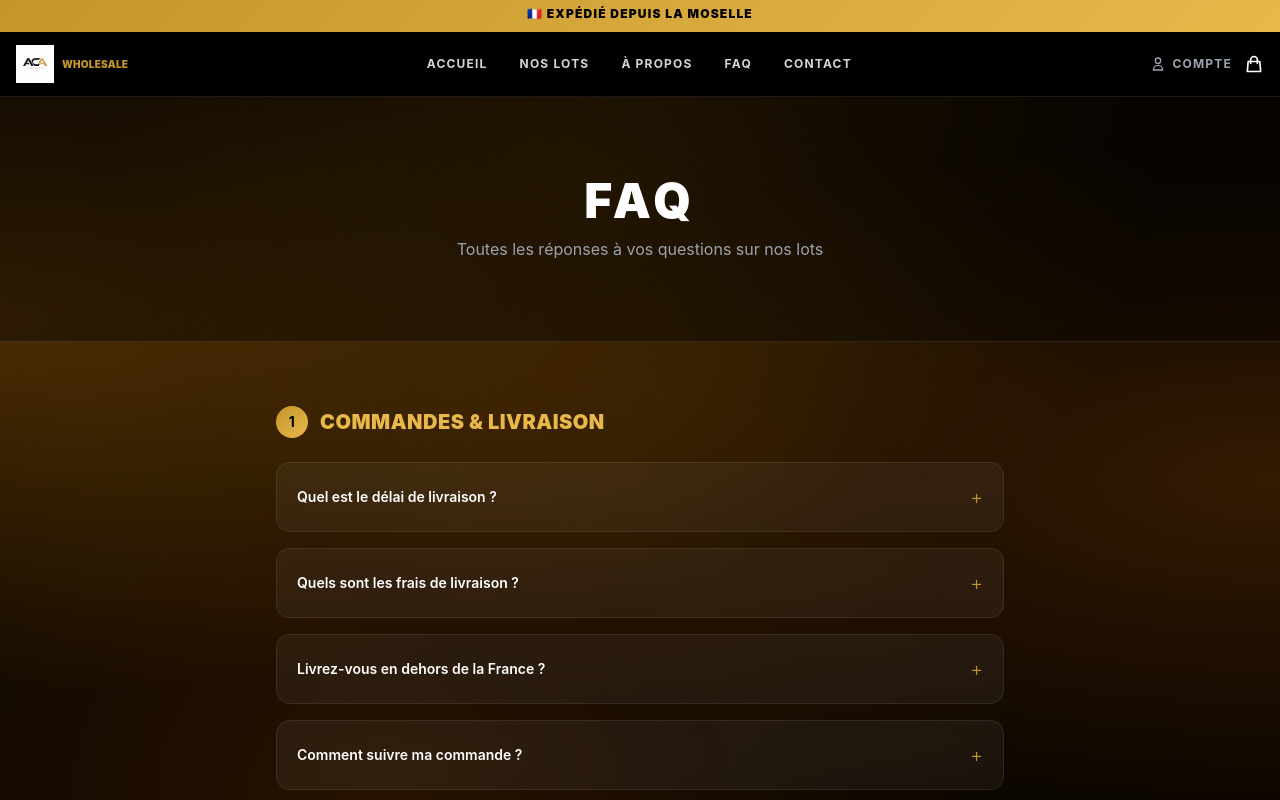
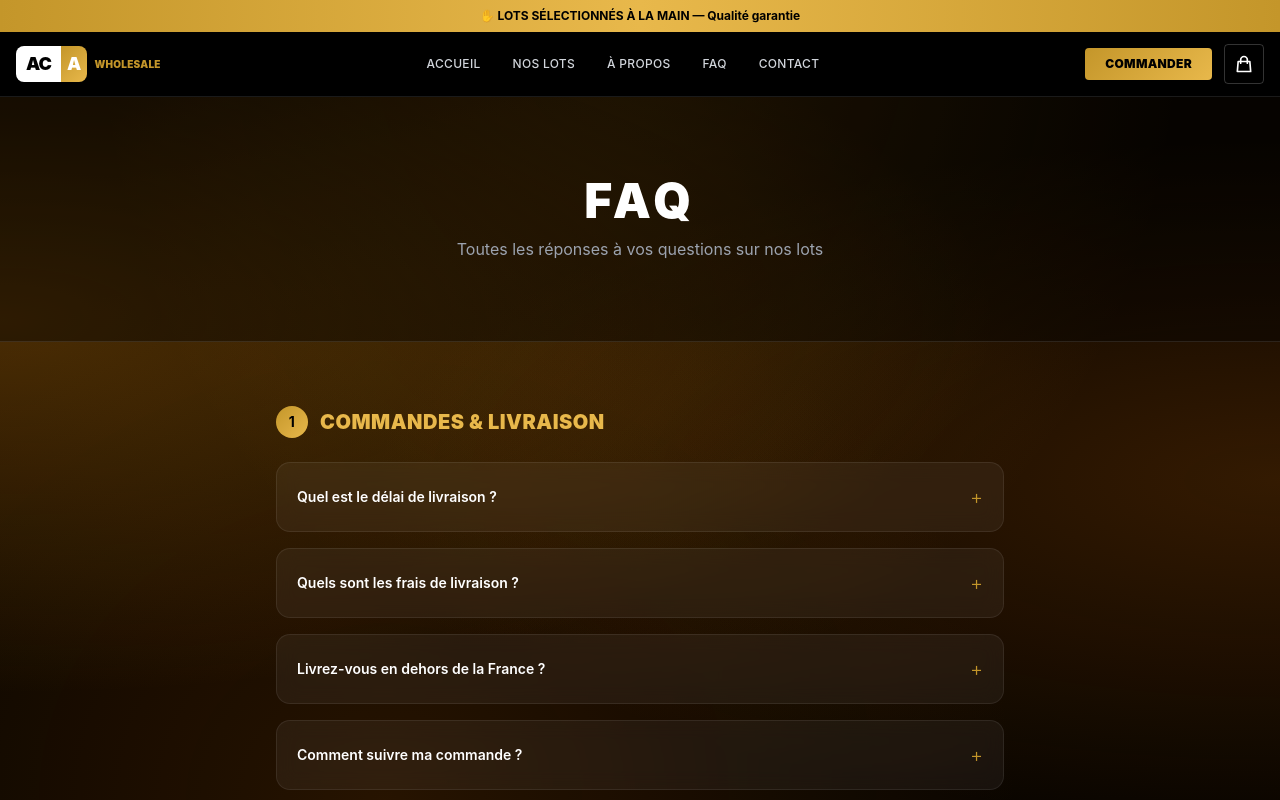
Before and after one commit to acawholesale/aca-wholesale, a Next.js app: page /faq in a window 1280 px wide. Shown: the top 800 px of the page. Built offline with nearby package versions, Linux system fonts and the light colour scheme.

Commit message:
Update Navbar.js

```diff
--- a/components/Navbar.js
+++ b/components/Navbar.js
@@ -1,71 +1,65 @@
 'use client'
 import { useState, useEffect } from 'react'
 import Link from 'next/link'
-import Image from 'next/image'
 import { useCart } from '../context/CartContext'
 
-const dropMessages = [
+const messages = [
+  { text: '🇫🇷 EXPÉDIÉ DEPUIS LA MOSELLE — Livraison 2-5 jours' },
+  { text: '✋ LOTS SÉLECTIONNÉS À LA MAIN — Qualité garantie' },
+  { text: '📦 EXPÉDITION RAPIDE — Commandez avant 14h' },
   { text: '🔥 Nouveau drop vendredi 18h — Inscrivez-vous pour être alerté', cta: true },
-  { text: '🇫🇷 EXPÉDIÉ DEPUIS LA MOSELLE', cta: false },
-  { text: '✋ LOTS SÉLECTIONNÉS À LA MAIN', cta: false },
-  { text: '📦 EXPÉDITION RAPIDE SOUS 48H', cta: false },
-  { text: '⚡ STOCKS LIMITÉS — COMMANDEZ VITE', cta: false },
 ]
 
 export default function Navbar() {
   const [menuOpen, setMenuOpen] = useState(false)
   const [msgIndex, setMsgIndex] = useState(0)
+  const [alertModal, setAlertModal] = useState(false)
   const [alertEmail, setAlertEmail] = useState('')
   const [alertSent, setAlertSent] = useState(false)
-  const [showAlert, setShowAlert] = useState(false)
   const { totalItems } = useCart()
 
   useEffect(() => {
-    const interval = setInterval(() => {
-      setMsgIndex(i => (i + 1) % dropMessages.length)
+    const timer = setInterval(() => {
+      setMsgIndex(i => (i + 1) % messages.length)
     }, 4000)
-    return () => clearInterval(interval)
+    return () => clearInterval(timer)
   }, [])
 
   const handleAlertSubmit = (e) => {
     e.preventDefault()
     if (!alertEmail) return
-    try { localStorage.setItem('aca_drop_alert', alertEmail) } catch {}
+    try {
+      localStorage.setItem('aca_drop_alert', JSON.stringify({ email: alertEmail, date: Date.now() }))
+    } catch {}
     setAlertSent(true)
-    setTimeout(() => setShowAlert(false), 2000)
+    setTimeout(() => {
+      setAlertModal(false)
+      setAlertSent(false)
+    }, 2000)
   }
 
-  const currentMsg = dropMessages[msgIndex]
+  const currentMsg = messages[msgIndex]
 
   return (
     <>
-      {/* Announcement Bar */}
-      <div className="relative overflow-hidden" style={{ background: 'linear-gradient(135deg, #C4962A, #E8B84B)', minHeight: '32px' }}>
-        <div className="flex items-center justify-center px-4 py-1.5 gap-3">
-          <p className="text-black text-[10px] md:text-xs font-black uppercase tracking-widest text-center transition-all duration-500">
-            {currentMsg.text}
-          </p>
-          {currentMsg.cta && (
-            <button
-              onClick={() => setShowAlert(true)}
-              className="text-[10px] font-black px-2 py-0.5 rounded-sm uppercase tracking-wide flex-shrink-0 hover:opacity-80 transition-opacity"
-              style={{ background: 'rgba(0,0,0,0.25)', color: '#fff' }}
+      {/* Drop Alert Modal */}
+      {alertModal && (
+        <div
+          className="fixed inset-0 z-[100] flex items-center justify-center p-4"
+          style={{ background: 'rgba(0,0,0,0.8)', backdropFilter: 'blur(4px)' }}
+          onClick={() => setAlertModal(false)}
         >
-              M'alerter
-            </button>
-          )}
-        </div>
-
-        {/* Drop alert modal */}
-        {showAlert && (
-          <div className="fixed inset-0 z-[100] flex items-center justify-center px-4" style={{ background: 'rgba(0,0,0,0.8)' }} onClick={() => setShowAlert(false)}>
-            <div className="w-full max-w-sm rounded-2xl p-6 border border-yellow-600/30" style={{ background: '#0a0500' }} onClick={e => e.stopPropagation()}>
-              <h3 className="text-white font-black text-lg mb-1">🔥 Alertes drops</h3>
-              <p className="text-gray-400 text-sm mb-4">Soyez le premier informé de nos nouveaux lots.</p>
+          <div
+            className="w-full max-w-sm p-6 rounded"
+            style={{ background: '#111', border: '1px solid rgba(196,150,42,0.4)' }}
+            onClick={e => e.stopPropagation()}
+          >
+            <div className="text-2xl mb-3 text-center">🔥</div>
+            <h3 className="font-black text-white text-center uppercase tracking-wide mb-1">Alerte drop</h3>
+            <p className="text-gray-400 text-xs text-center mb-4">Soyez alerté dès que le prochain drop est en ligne</p>
             {alertSent ? (
-                <div className="text-center py-4">
-                  <div className="text-3xl mb-2">✅</div>
-                  <p className="text-green-400 font-bold">Vous serez alerté !</p>
+              <div className="text-center py-2">
+                <div className="text-green-400 font-black text-sm">✓ Vous serez alerté !</div>
               </div>
             ) : (
               <form onSubmit={handleAlertSubmit} className="flex gap-2">
@@ -75,17 +69,38 @@ export default function Navbar() {
                   onChange={e => setAlertEmail(e.target.value)}
                   placeholder="votre@email.com"
                   required
-                    className="flex-1 px-3 py-2.5 rounded-lg text-sm text-white border border-white/20 focus:outline-none focus:border-yellow-500"
-                    style={{ background: 'rgba(255,255,255,0.07)' }}
+                  className="flex-1 px-3 py-2 text-xs rounded text-white placeholder-gray-500 outline-none"
+                  style={{ background: 'rgba(255,255,255,0.07)', border: '1px solid rgba(255,255,255,0.15)' }}
                 />
-                  <button type="submit" className="px-4 py-2.5 rounded-lg font-black text-black text-sm" style={{ background: 'linear-gradient(135deg, #C4962A, #E8B84B)' }}>
+                <button
+                  type="submit"
+                  className="px-4 py-2 text-xs font-black rounded uppercase"
+                  style={{ background: 'linear-gradient(135deg, #C4962A, #E8B84B)', color: '#000' }}
+                >
                   OK
                 </button>
               </form>
             )}
-              <button onClick={() => setShowAlert(false)} className="mt-3 text-gray-500 text-xs w-full text-center hover:text-gray-300">Fermer</button>
           </div>
         </div>
+      )}
+
+      {/* Announcement Bar */}
+      <div
+        className="text-black text-[10px] md:text-xs py-1.5 px-4 font-bold text-center flex items-center justify-center gap-3 min-h-[32px]"
+        style={{ background: 'linear-gradient(90deg, #C4962A, #E8B84B, #C4962A)' }}
+      >
+        <span key={msgIndex} className="transition-opacity duration-300">
+          {currentMsg.text}
+        </span>
+        {currentMsg.cta && (
+          <button
+            onClick={() => setAlertModal(true)}
+            className="text-[10px] font-black px-2.5 py-0.5 rounded-sm underline hover:no-underline transition-all"
+            style={{ color: '#000' }}
+          >
+            M&apos;alerter →
+          </button>
         )}
       </div>
 
@@ -95,9 +110,21 @@ export default function Navbar() {
           <div className="flex items-center justify-between h-14 md:h-16">
 
             {/* Logo */}
-            <Link href="/" className="flex items-center gap-2 flex-shrink-0">
-              <Image src="/logo.png" alt="ACA Wholesale" width={38} height={38} className="object-contain" priority />
-              <span className="text-[10px] font-black uppercase tracking-wide hidden sm:block" style={{ color: '#C4962A' }}>Wholesale</span>
+            <Link href="/" className="flex items-center gap-2">
+              <div className="flex items-center">
+                <div className="bg-white text-black px-2.5 py-1 font-black text-lg tracking-tighter rounded-l-lg">
+                  AC
+                </div>
+                <div
+                  className="px-1.5 py-1 font-black text-lg tracking-tighter rounded-r-lg"
+                  style={{ background: 'linear-gradient(135deg, #C4962A, #E8B84B)', color: 'white' }}
+                >
+                  A
+                </div>
+              </div>
+              <span className="text-[10px] font-black uppercase tracking-wide hidden sm:block" style={{ color: '#C4962A' }}>
+                Wholesale
+              </span>
             </Link>
 
             {/* Desktop Nav */}
@@ -109,56 +136,106 @@ export default function Navbar() {
                 { href: '/faq', label: 'FAQ' },
                 { href: '/contact', label: 'Contact' },
               ].map(link => (
-                <Link key={link.href} href={link.href} className="text-gray-300 hover:text-white transition-colors text-xs font-bold uppercase tracking-widest">
+                <Link
+                  key={link.href}
+                  href={link.href}
+                  className="text-xs font-medium text-gray-300 hover:text-white transition-colors uppercase tracking-wide"
+                >
                   {link.label}
                 </Link>
               ))}
             </div>
 
-            {/* Right icons */}
-            <div className="flex items-center gap-3">
-              <Link href="/connexion" className="hidden md:flex items-center gap-1.5 text-gray-400 hover:text-white transition-colors">
-                <svg className="w-4 h-4" fill="none" stroke="currentColor" viewBox="0 0 24 24">
-                  <path strokeLinecap="round" strokeLinejoin="round" strokeWidth={2} d="M16 7a4 4 0 11-8 0 4 4 0 018 0zM12 14a7 7 0 00-7 7h14a7 7 0 00-7-7z" />
-                </svg>
-                <span className="text-xs font-bold uppercase tracking-widest">Compte</span>
+            {/* CTA + Cart + Toggle */}
+            <div className="flex items-center gap-2 md:gap-3">
+              <Link
+                href="/produits"
+                className="hidden sm:inline-block text-black text-xs px-5 py-2 font-black uppercase tracking-wide transition-all rounded"
+                style={{ background: 'linear-gradient(135deg, #C4962A, #E8B84B)' }}
+              >
+                Commander
               </Link>
-              <Link href="/panier" className="relative flex items-center gap-1.5 text-white hover:text-[#E8B84B] transition-colors">
-                <svg className="w-5 h-5" fill="none" stroke="currentColor" viewBox="0 0 24 24">
+
+              {/* Cart */}
+              <Link
+                href="/panier"
+                className="relative flex items-center justify-center w-10 h-10 border border-white/20 hover:border-white/50 transition-colors rounded"
+                aria-label="Panier"
+              >
+                <svg className="w-5 h-5 text-white" fill="none" stroke="currentColor" viewBox="0 0 24 24">
                   <path strokeLinecap="round" strokeLinejoin="round" strokeWidth={2} d="M16 11V7a4 4 0 00-8 0v4M5 9h14l1 12H4L5 9z" />
                 </svg>
                 {totalItems > 0 && (
-                  <span className="absolute -top-1.5 -right-1.5 text-black text-[9px] font-black w-4 h-4 flex items-center justify-center rounded-full" style={{ background: 'linear-gradient(135deg, #C4962A, #E8B84B)' }}>
-                    {totalItems}
+                  <span
+                    className="absolute -top-1.5 -right-1.5 text-black text-[10px] font-black w-4 h-4 flex items-center justify-center rounded-full"
+                    style={{ background: 'linear-gradient(135deg, #C4962A, #E8B84B)' }}
+                  >
+                    {totalItems > 9 ? '9+' : totalItems}
                   </span>
                 )}
               </Link>
-              <button onClick={() => setMenuOpen(!menuOpen)} className="md:hidden text-white p-1">
-                <div className="w-5 space-y-1">
-                  <span className={`block h-0.5 bg-white transition-all duration-300 ${menuOpen ? 'rotate-45 translate-y-1.5' : ''}`}></span>
-                  <span className={`block h-0.5 bg-white transition-all duration-300 ${menuOpen ? 'opacity-0' : ''}`}></span>
-                  <span className={`block h-0.5 bg-white transition-all duration-300 ${menuOpen ? '-rotate-45 -translate-y-1.5' : ''}`}></span>
-                </div>
+
+              {/* Mobile menu toggle */}
+              <button
+                className="md:hidden p-2 min-h-[44px] min-w-[44px] flex items-center justify-center text-white"
+                onClick={() => setMenuOpen(!menuOpen)}
+                aria-label="Menu"
+              >
+                <svg className="w-6 h-6" fill="none" stroke="currentColor" viewBox="0 0 24 24">
+                  {menuOpen ? (
+                    <path strokeLinecap="round" strokeLinejoin="round" strokeWidth={2} d="M6 18L18 6M6 6l12 12" />
+                  ) : (
+                    <path strokeLinecap="round" strokeLinejoin="round" strokeWidth={2} d="M4 6h16M4 12h16M4 18h16" />
+                  )}
+                </svg>
               </button>
             </div>
           </div>
         </div>
 
-        {/* Mobile menu */}
+        {/* Mobile Menu */}
         {menuOpen && (
-          <div className="md:hidden border-t border-white/10 py-4 px-4 space-y-1" style={{ background: '#0a0a0a' }}>
+          <div className="md:hidden bg-[#0a0a0a] border-t border-white/10">
+            <div className="px-5 py-4 space-y-1">
               {[
                 { href: '/', label: 'Accueil' },
                 { href: '/produits', label: 'Nos Lots' },
                 { href: '/a-propos', label: 'À Propos' },
                 { href: '/faq', label: 'FAQ' },
                 { href: '/contact', label: 'Contact' },
-              { href: '/connexion', label: 'Mon Compte' },
               ].map(link => (
-              <Link key={link.href} href={link.href} onClick={() => setMenuOpen(false)} className="block py-3 text-sm font-bold text-gray-300 hover:text-white border-b border-white/5 uppercase tracking-widest">
+                <Link
+                  key={link.href}
+                  href={link.href}
+                  className="block text-sm font-medium py-3 px-3 text-gray-300 hover:text-white border-b border-white/5"
+                  onClick={() => setMenuOpen(false)}
+                >
                   {link.label}
                 </Link>
               ))}
+              <Link
+                href="/panier"
+                className="flex items-center gap-2 text-sm font-medium py-3 px-3 text-gray-300 hover:text-white"
+                onClick={() => setMenuOpen(false)}
+              >
+                🛒 Panier
+                {totalItems > 0 && (
+                  <span className="text-black text-[10px] font-black px-1.5 py-0.5 rounded" style={{ background: 'linear-gradient(135deg, #C4962A, #E8B84B)' }}>
+                    {totalItems}
+                  </span>
+                )}
+              </Link>
+              <div className="pt-2">
+                <Link
+                  href="/produits"
+                  className="block text-black text-sm px-5 py-3 font-black text-center rounded uppercase tracking-wide"
+                  style={{ background: 'linear-gradient(135deg, #C4962A, #E8B84B)' }}
+                  onClick={() => setMenuOpen(false)}
+                >
+                  Commander
+                </Link>
+              </div>
+            </div>
           </div>
         )}
       </nav>
```
Lines whose indentation alone changed are shown as unchanged.
